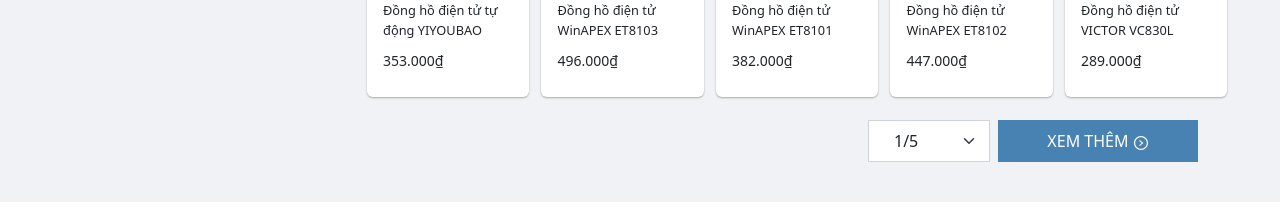
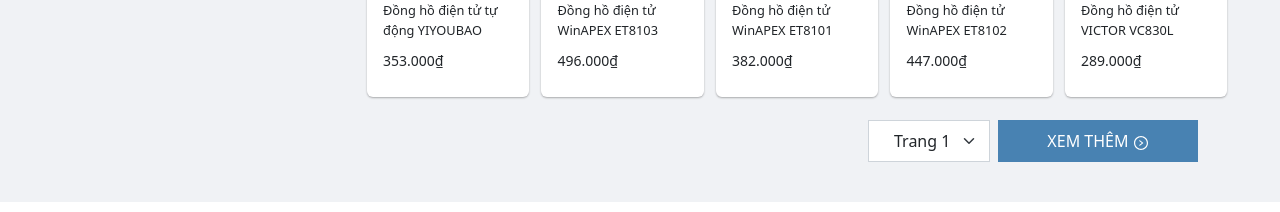
Before and after one commit to baconbao123/Nshop, a React (Create React App) app: page /productsall in a window 1280 px wide. Shown: the part 1588-1800 px from the top of the page. Built offline with nearby package versions, Linux system fonts and the light colour scheme.

Commit message:
Long làm lại phần phân trang

```diff
--- a/src/components/ProductAll/Products.js
+++ b/src/components/ProductAll/Products.js
@@ -6,10 +6,10 @@
 import Link from '../Link/Link';
 import FilterBar from './FilterBar';
 import Form from 'react-bootstrap/Form';
-
+import PageSelect from './PageSelect';
 //icon
 import { AiOutlineRightCircle } from 'react-icons/ai'
-
+import { AiOutlineLeftCircle } from 'react-icons/ai'
 const products = [
   {
     img: 'https://nshopvn.com/wp-content/uploads/2022/12/khop-cau-canh-tay-don-may-in-3d-kclx-vxbn-2-300x300.jpg',
@@ -211,18 +211,171 @@
     content: 'Đồng hồ điện tử VICTOR VC830L',
     price: '289.000₫',
   },
+  {
+    img: 'https://nshopvn.com/wp-content/uploads/2022/12/truc-nhom-cho-banh-xe-v-slot-5x10x6mm-2jh6-1-300x300.jpg',
+    content: 'Trục nhôm cho bánh xe V-Slot 5x10x6mm',
+    price: '2.000',
+  },
+  {
+    img: 'https://nshopvn.com/wp-content/uploads/2021/05/dong-ho-dien-tu-aneng-a830l-atri-2-1-300x300.jpg',
+    content: 'Đồng hồ điện tử ANENG A830L',
+    price: '129.000₫',
+  },
+  {
+    img: 'https://nshopvn.com/wp-content/uploads/2021/03/nhip-tham-do-kiem-tra-lcr-va-thanh-phan-chip-smd-28vc-5-300x300.jpg',
+    content: 'Nhíp thăm dò kiểm tra LCR và thành phần chip SMD',
+    price: '41.000₫',
+  },
+  {
+    img: 'https://nshopvn.com/wp-content/uploads/2021/01/dong-ho-ampe-kim-tu-dong-winapex-8203-5wq6-2-300x300.jpg',
+    content: 'Đồng hồ ampe kìm tự động WinAPEX 8203',
+    price: '851.000₫',
+  },
+  {
+    img: 'https://nshopvn.com/wp-content/uploads/2020/05/dong-ho-ampe-kim-tu-dong-winapex-8202-kp9j-S1-300x300.jpg',
+    content: 'Đồng hồ ampe kìm tự động WinAPEX 8202',
+    price: '592.000₫',
+  },
+  {
+    img: 'https://nshopvn.com/wp-content/uploads/2020/04/dong-ho-ampe-kim-tu-dong-winapex-8201-XBGV-2020-0-300x300.jpg',
+    content: 'Đồng hồ ampe kìm tự động WinAPEX 8201',
+    price: '610.000₫',
+  },
+  {
+    img: 'https://nshopvn.com/wp-content/uploads/2019/11/dong-ho-dien-tu-tu-dong-yiyoubao-et8133-QNZU-2020-300x300.jpg',
+    content: 'Đồng hồ điện tử tự động YIYOUBAO ET8133',
+    price: '353.000₫',
+  },
+  {
+    img: 'https://nshopvn.com/wp-content/uploads/2019/03/dong-ho-dien-tu-winapex-et8103-auto-O75E-2020-300x300.jpg',
+    content: 'Đồng hồ điện tử WinAPEX ET8103 Auto',
+    price: '496.000₫',
+  },
+  {
+    img: 'https://nshopvn.com/wp-content/uploads/2019/03/dong-ho-dien-tu-winapex-et8101-V9F2-2020-300x300.jpg',
+    content: 'Đồng hồ điện tử WinAPEX ET8101',
+    price: '382.000₫',
+  },
+  {
+    img: 'https://nshopvn.com/wp-content/uploads/2019/03/Dong-ho-dien-tu-WinAPEX-ET8102-L7NA-3-300x300.jpg',
+    content: 'Đồng hồ điện tử WinAPEX ET8102',
+    price: '447.000₫',
+  },
+  {
+    img: 'https://nshopvn.com/wp-content/uploads/2019/03/dong-ho-dien-tu-victor-vc830l-lyl8-5-300x300.jpg',
+    content: 'Đồng hồ điện tử VICTOR VC830L',
+    price: '289.000₫',
+  },
+  {
+    img: 'https://nshopvn.com/wp-content/uploads/2021/05/dong-ho-dien-tu-aneng-a830l-atri-2-1-300x300.jpg',
+    content: 'Đồng hồ điện tử ANENG A830L',
+    price: '129.000₫',
+  },
+  {
+    img: 'https://nshopvn.com/wp-content/uploads/2021/03/nhip-tham-do-kiem-tra-lcr-va-thanh-phan-chip-smd-28vc-5-300x300.jpg',
+    content: 'Nhíp thăm dò kiểm tra LCR và thành phần chip SMD',
+    price: '41.000₫',
+  },
+  {
+    img: 'https://nshopvn.com/wp-content/uploads/2021/01/dong-ho-ampe-kim-tu-dong-winapex-8203-5wq6-2-300x300.jpg',
+    content: 'Đồng hồ ampe kìm tự động WinAPEX 8203',
+    price: '851.000₫',
+  },
+  {
+    img: 'https://nshopvn.com/wp-content/uploads/2020/05/dong-ho-ampe-kim-tu-dong-winapex-8202-kp9j-S1-300x300.jpg',
+    content: 'Đồng hồ ampe kìm tự động WinAPEX 8202',
+    price: '592.000₫',
+  },
+  {
+    img: 'https://nshopvn.com/wp-content/uploads/2020/04/dong-ho-ampe-kim-tu-dong-winapex-8201-XBGV-2020-0-300x300.jpg',
+    content: 'Đồng hồ ampe kìm tự động WinAPEX 8201',
+    price: '610.000₫',
+  },
+  {
+    img: 'https://nshopvn.com/wp-content/uploads/2019/11/dong-ho-dien-tu-tu-dong-yiyoubao-et8133-QNZU-2020-300x300.jpg',
+    content: 'Đồng hồ điện tử tự động YIYOUBAO ET8133',
+    price: '353.000₫',
+  },
+  {
+    img: 'https://nshopvn.com/wp-content/uploads/2019/03/dong-ho-dien-tu-winapex-et8103-auto-O75E-2020-300x300.jpg',
+    content: 'Đồng hồ điện tử WinAPEX ET8103 Auto',
+    price: '496.000₫',
+  },
+  {
+    img: 'https://nshopvn.com/wp-content/uploads/2019/03/dong-ho-dien-tu-winapex-et8101-V9F2-2020-300x300.jpg',
+    content: 'Đồng hồ điện tử WinAPEX ET8101',
+    price: '382.000₫',
+  },
+  {
+    img: 'https://nshopvn.com/wp-content/uploads/2019/03/Dong-ho-dien-tu-WinAPEX-ET8102-L7NA-3-300x300.jpg',
+    content: 'Đồng hồ điện tử WinAPEX ET8102',
+    price: '447.000₫',
+  },
+  {
+    img: 'https://nshopvn.com/wp-content/uploads/2019/03/dong-ho-dien-tu-victor-vc830l-lyl8-5-300x300.jpg',
+    content: 'Đồng hồ điện tử VICTOR VC830L',
+    price: '289.000₫',
+  },
+  {
+    img: 'https://nshopvn.com/wp-content/uploads/2021/05/dong-ho-dien-tu-aneng-a830l-atri-2-1-300x300.jpg',
+    content: 'Đồng hồ điện tử ANENG A830L',
+    price: '129.000₫',
+  },
+  {
+    img: 'https://nshopvn.com/wp-content/uploads/2021/03/nhip-tham-do-kiem-tra-lcr-va-thanh-phan-chip-smd-28vc-5-300x300.jpg',
+    content: 'Nhíp thăm dò kiểm tra LCR và thành phần chip SMD',
+    price: '41.000₫',
+  },
+  {
+    img: 'https://nshopvn.com/wp-content/uploads/2021/01/dong-ho-ampe-kim-tu-dong-winapex-8203-5wq6-2-300x300.jpg',
+    content: 'Đồng hồ ampe kìm tự động WinAPEX 8203',
+    price: '851.000₫',
+  },
+  {
+    img: 'https://nshopvn.com/wp-content/uploads/2020/05/dong-ho-ampe-kim-tu-dong-winapex-8202-kp9j-S1-300x300.jpg',
+    content: 'Đồng hồ ampe kìm tự động WinAPEX 8202',
+    price: '592.000₫',
+  },
+  {
+    img: 'https://nshopvn.com/wp-content/uploads/2020/04/dong-ho-ampe-kim-tu-dong-winapex-8201-XBGV-2020-0-300x300.jpg',
+    content: 'Đồng hồ ampe kìm tự động WinAPEX 8201',
+    price: '610.000₫',
+  },
+  {
+    img: 'https://nshopvn.com/wp-content/uploads/2019/11/dong-ho-dien-tu-tu-dong-yiyoubao-et8133-QNZU-2020-300x300.jpg',
+    content: 'Đồng hồ điện tử tự động YIYOUBAO ET8133',
+    price: '353.000₫',
+  },
+  {
+    img: 'https://nshopvn.com/wp-content/uploads/2019/03/dong-ho-dien-tu-winapex-et8103-auto-O75E-2020-300x300.jpg',
+    content: 'Đồng hồ điện tử WinAPEX ET8103 Auto',
+    price: '496.000₫',
+  },
+  {
+    img: 'https://nshopvn.com/wp-content/uploads/2019/03/dong-ho-dien-tu-winapex-et8101-V9F2-2020-300x300.jpg',
+    content: 'Đồng hồ điện tử WinAPEX ET8101',
+    price: '382.000₫',
+  },
+  {
+    img: 'https://nshopvn.com/wp-content/uploads/2019/03/Dong-ho-dien-tu-WinAPEX-ET8102-L7NA-3-300x300.jpg',
+    content: 'Đồng hồ điện tử WinAPEX ET8102',
+    price: '447.000₫',
+  },
+  {
+    img: 'https://nshopvn.com/wp-content/uploads/2019/03/dong-ho-dien-tu-victor-vc830l-lyl8-5-300x300.jpg',
+    content: 'Đồng hồ điện tử VICTOR VC830L',
+    price: '289.000₫',
+  },
 ];
 
 function Products() {
-  // const [products, setProducts] = useState([]); // product list
-  const [currentPage, setCurrentPage] = useState(1); // page now
+  const [currentPage, setCurrentPage] = useState(1); // current page
+  const itemsPerPage = 30; // number of products displayed per page
+  const indexOfLastItem = currentPage * itemsPerPage;
+  const indexOfFirstItem = indexOfLastItem - itemsPerPage;
+  const currentItems = products.slice(indexOfFirstItem, indexOfLastItem);
 
-  const itemsPage = 30; // so luong san pham hien thi tren 1 trang
-  const indexOfLastItem = currentPage * itemsPage;
-  const indexOfFistItem = indexOfLastItem - itemsPage;
-  const currentItems = products.slice(indexOfFistItem, indexOfLastItem);
-
-
+  const totalPages = Math.ceil(products.length / itemsPerPage);
 
   return (
     <>
@@ -231,19 +384,20 @@
       <FilterBar />
       <ProductList products={currentItems} />
       <div className='pagination'>
-        <Form.Select aria-label="Default select example" className='input-page'>
-          <option >1/5</option>
-          <option value="1">Trang 1</option>
-          <option value="2">Trang 2</option>
-          <option value="3">Trang 3</option>
-          <option value="3">Trang 4</option>
-        </Form.Select>
-        <button onClick={() => setCurrentPage(currentPage + 1)} className='btn btn-see-more'>XEM THÊM <AiOutlineRightCircle /></button>
+
+        <PageSelect
+          currentPage={currentPage}
+          totalPages={totalPages}
+          onChange={setCurrentPage}
+        />
+        {currentPage > 1 && ( // show back button if not on first page
+          <button onClick={() => setCurrentPage(currentPage - 1)} className='btn btn-back'><AiOutlineLeftCircle />TRANG TRƯỚC</button>
+        )}
+        {indexOfLastItem < products.length && ( // show "see more" button if not on last page
+          <button onClick={() => setCurrentPage(currentPage + 1)} className='btn btn-see-more'>XEM THÊM <AiOutlineRightCircle /></button>
+        )}
       </div>
-
     </>
-
   )
 }
-
 export default Products
```
